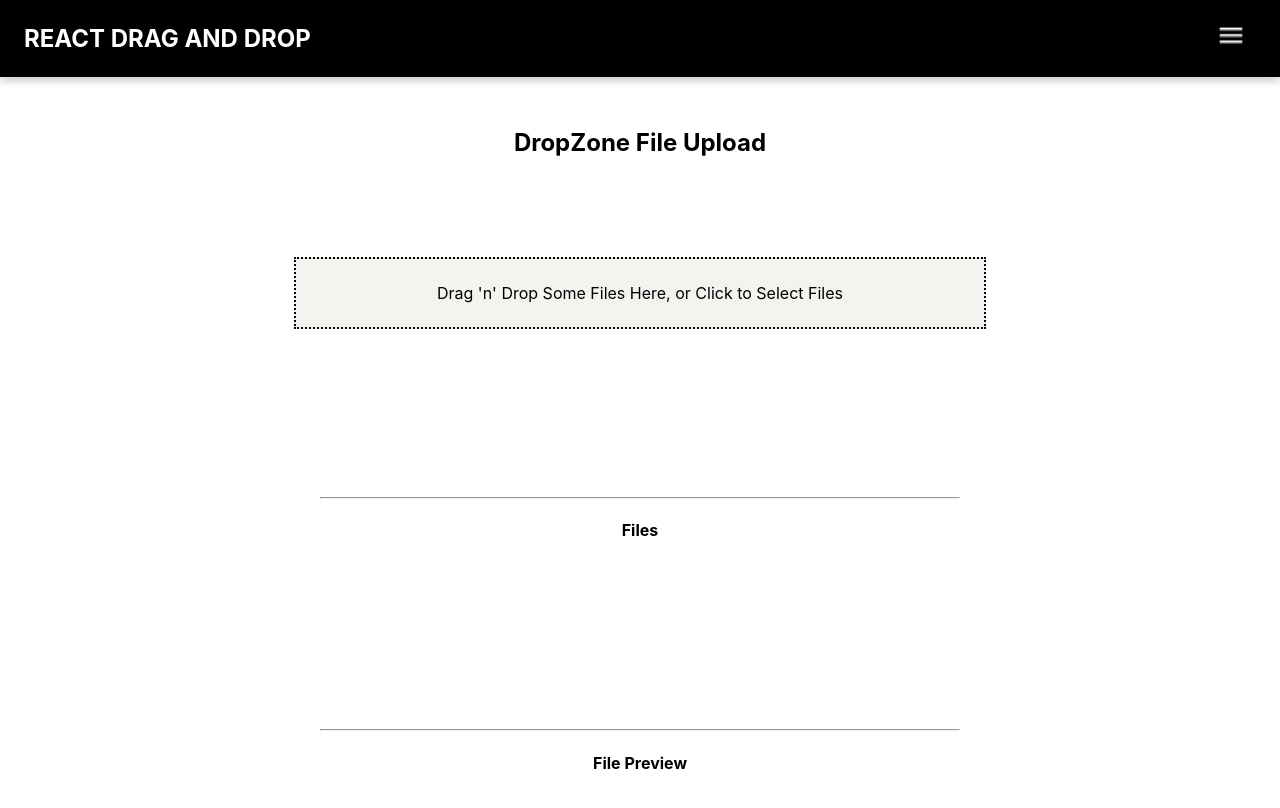
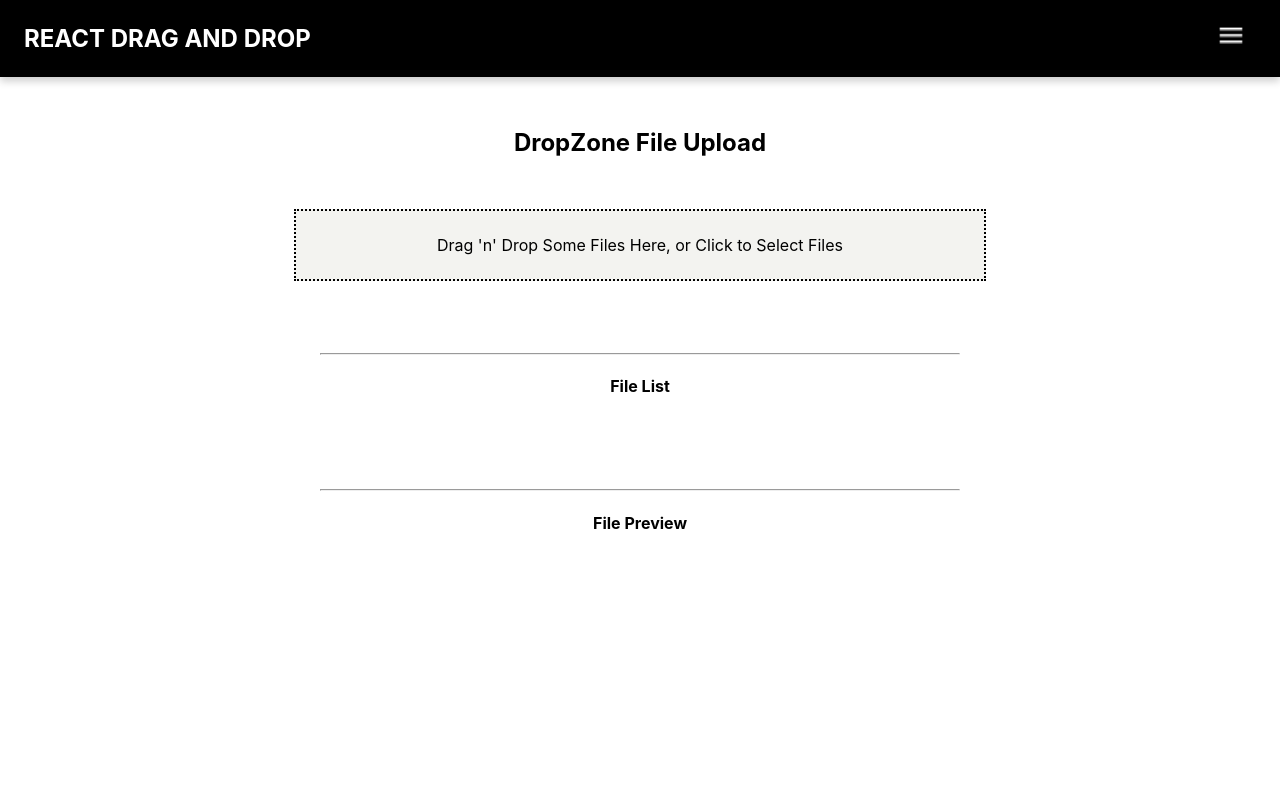
Before and after one commit to sleeplesseditor/DragAndDropFilesReact, a React (Create React App) app: page / in a window 1280 px wide. Shown: the top 808 px of the page. Built offline with nearby package versions, Linux system fonts and the light colour scheme.

Commit message:
Minor styling update and file acceptance experiment

```diff
--- a/src/App.css
+++ b/src/App.css
@@ -60,7 +60,7 @@ li a {
 .dropzone,
 .dropzone-filelist,
 .dropzone-thumblist {
-  margin: 5rem 10rem;
+  margin: 2rem 10rem;
   width: 50%;
 }
 
@@ -80,7 +80,7 @@ li a {
   border: 1px solid #eaeaea;
   margin-bottom: 8;
   margin-right: 8;
-  width: 25%;
+  width: 50%;
   height: 100%;
   box-sizing: border-box;
 }
--- a/src/components/DropZone.js
+++ b/src/components/DropZone.js
@@ -1,30 +1,20 @@
-import React, {useCallback, useEffect, useState} from 'react'
-import {useDropzone} from 'react-dropzone'
+import React, {useEffect, useState} from 'react';
+import {useDropzone} from 'react-dropzone';
 
 function DropZone() {
     const [imageFiles, setImageFiles] = useState([]);
+    const maxSize = 5048576;
 
-    // const onDrop = useCallback(acceptedFiles => {
-    //     const reader = new FileReader()
-
-    //     reader.onabort = () => console.log('file reading was aborted')
-    //     reader.onerror = () => console.log('file reading has failed')
-    //     reader.onload = () => {
-    //     // Do whatever you want with the file contents
-    //     const binaryStr = reader.result
-    //     console.log(binaryStr)
-    //     }
-
-    //     acceptedFiles.forEach(file => reader.readAsBinaryString(file))
-    // }, [])
-
-    const {acceptedFiles, getRootProps, getInputProps, isDragActive, isDragReject} = useDropzone({
-        accept: 'image/*, .pdf, .doc',
+    const {acceptedFiles, getRootProps, getInputProps, isDragActive, isDragReject, rejectedFiles
+    } = useDropzone({
+        accept: 'application/pdf, image/*, text/plain',
         onDrop: acceptedFiles => {
             setImageFiles(acceptedFiles.map(file => Object.assign(file, {
               preview: URL.createObjectURL(file)
             })));
-        }
+        },
+        minSize: 0,
+        maxSize,
     });
 
     const files = acceptedFiles.map(file => (
@@ -50,8 +40,10 @@ function DropZone() {
 
     useEffect(() => () => {
         // Make sure to revoke the data uris to avoid memory leaks
-        files.forEach(file => URL.revokeObjectURL(file.preview));
-    }, [files]);
+        acceptedFiles.forEach(file => URL.revokeObjectURL(file.preview));
+    }, [acceptedFiles]);
+
+    const isFileTooLarge = rejectedFiles.length > 0 && rejectedFiles[0].size > maxSize;
 
     return (
         <React.Fragment>
@@ -60,11 +52,12 @@ function DropZone() {
                     <input {...getInputProps()} className="dropzone-input"/>
                     {!isDragActive && 'Drag \'n\' Drop Some Files Here, or Click to Select Files'}
                     {isDragActive && !isDragReject && "Drop Your Files Here..."}
-                    {isDragReject && "File Type Not Accepted, Sorry!"}
+                    {isDragActive && isDragReject && "File Type Not Accepted, Sorry!"}
+                    {isFileTooLarge && "File is Too Large, Sorry!"}
                 </div>
                 <div className="dropzone-filelist">
                     <hr />
-                    <h4>Files</h4>
+                    <h4>File List</h4>
                     <ul>{files}</ul>
                 </div>
                 <div className="dropzone-filelist">
```
